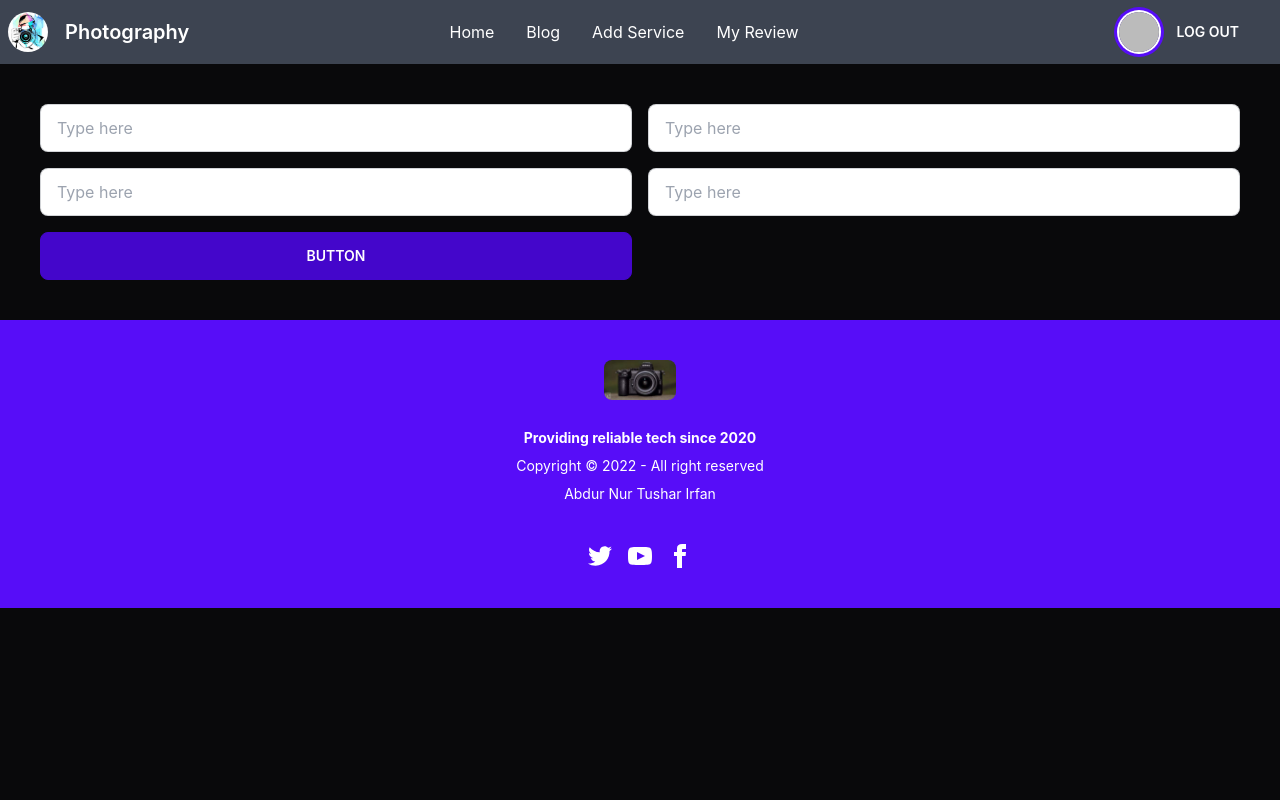
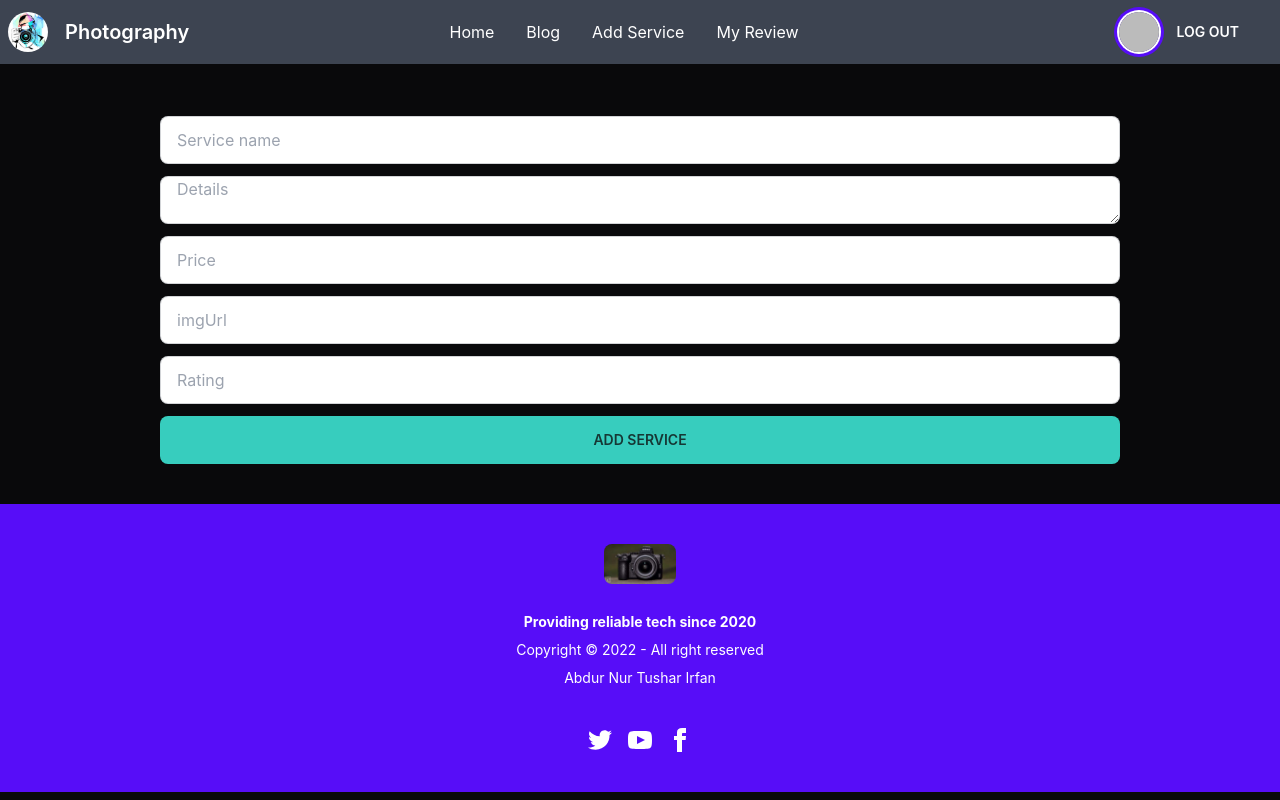
Before and after one commit to Abdur-Nur-Tushar-Irfan/assignment-11-client-side, a React (Create React App) app: page /addservice in a window 1280 px wide. Built offline with nearby package versions, Linux system fonts and the light colour scheme; no server answers; sample sign-in values are in the browser's storage.

Commit message:
banner added

```diff
--- a/src/Routes/Routes.js
+++ b/src/Routes/Routes.js
@@ -35,12 +35,12 @@ export const routes=createBrowserRouter([
             {
                 path:'/allservices',
                 element:<AllServices></AllServices>,
-                loader:()=>fetch('http://localhost:5000/allservices')
+                loader:()=>fetch('https://assignment-11-server-cyan.vercel.app/allservices')
             },
             {
                 path:'/showDetails/:id',
                 element:<ShowDetails></ShowDetails>,
-                loader:({params})=>fetch(`http://localhost:5000/services/${params.id}`)
+                loader:({params})=>fetch(`https://assignment-11-server-cyan.vercel.app/services/${params.id}`)
             },
             {
                 path:'/myreview',
--- a/src/components/AddService/AddService.js
+++ b/src/components/AddService/AddService.js
@@ -1,18 +1,93 @@
-import React from 'react';
+import React from "react";
+import { toast } from "react-hot-toast";
+import useTitle from "../../hooks/useTitle";
 
 const AddService = () => {
+    useTitle("addService");
+    const handleAddService = (e) => {
+        e.preventDefault();
+        const form = e.target;
+        const title = form.name.value;
+        const details = form.details.value;
+        const price = form.price.value;
+        const image_url = form.photoUrl.value;
+        const number = form.rating.value;
+        const service = {
+            title,
+            details,
+            price,
+            image_url,
+            rating: { number: number, badge: "Excellent" },
+        };
+        fetch("https://assignment-11-server-cyan.vercel.app/addService", {
+            method: "POST",
+            headers: { "Content-Type": "application/json" },
+            body: JSON.stringify(service),
+        })
+            .then((res) => res.json())
+            .then((data) => {
+                if (data.acknowledged) {
+                    form.reset();
+                    toast.success("Service add successfully");
+                }
+            });
+    };
     return (
-        <div>
-            <div className='grid md:grid-cols-1 lg:grid-cols-2 m-10 gap-4'>
-
-                    <input type="text" placeholder="Type here" className="input input-bordered w-full " />
-                    <input type="text" placeholder="Type here" className="input input-bordered w-full " />
-                    <input type="text" placeholder="Type here" className="input input-bordered w-full " />
-                    <input type="text" placeholder="Type here" className="input input-bordered w-full " />
-                    <button className="btn btn-active btn-primary">Button</button>
-
-            </div>
-
+        <div className="w-3/4 mx-auto py-10">
+            <form onSubmit={handleAddService}>
+                <div className="form-control mt-3">
+                    <input
+                        type="text"
+                        name="name"
+                        required
+                        placeholder="Service name"
+                        className="input input-bordered"
+                    />
+                </div>
+                <div className="form-control mt-3">
+                    <textarea
+                        type="text"
+                        name="details"
+                        required
+                        placeholder="Details"
+                        className="input input-bordered"
+                    />
+                </div>
+                <div className="form-control mt-3">
+                    <input
+                        type="text"
+                        name="price"
+                        required
+                        placeholder="Price"
+                        className="input input-bordered"
+                    />
+                </div>
+                <div className="form-control mt-3">
+                    <input
+                        type="text"
+                        name="photoUrl"
+                        required
+                        placeholder="imgUrl"
+                        className="input input-bordered"
+                    />
+                </div>
+                <div className="form-control mt-3">
+                    <input
+                        type="text"
+                        name="rating"
+                        required
+                        placeholder="Rating"
+                        className="input input-bordered"
+                    />
+                </div>
+                <div className="form-control mt-3">
+                    <input
+                        type="submit"
+                        value="Add Service"
+                        className="btn-accent btn  input-bordered"
+                    />
+                </div>
+            </form>
         </div>
     );
 };
--- a/src/components/Home/Banner/Banner.js
+++ b/src/components/Home/Banner/Banner.js
@@ -4,11 +4,11 @@ import { Link } from 'react-router-dom';
 const Banner = () => {
     return (
         <div>
-            <div className="hero min-h-screen" style={{ backgroundImage: `url("https://images.pexels.com/photos/1444442/pexels-photo-1444442.jpeg?auto=compress&cs=tinysrgb&w=600")` }}>
+            <div className="hero min-h-screen" style={{ backgroundImage: `url("https://images.pexels.com/photos/154243/pexels-photo-154243.jpeg?auto=compress&cs=tinysrgb&w=1260&h=750&dpr=1")` }}>
                 <div className="hero-overlay bg-opacity-60"></div>
                 <div className="hero-content text-center text-neutral-content">
                     <div className="max-w-md">
-                        <h1 className="mb-5 text-5xl font-bold">Photography</h1>
+                        <h1 className="mb-5 text-5xl font-bold">Capture Your Precious Moments With Us</h1>
                         <p className="mb-5">The word Photography literally means 'drawing with light', which derives from the Greek photo, meaning light and graph, meaning to draw</p>
                         <Link to='/allservices'><button className="btn btn-primary">Get Started</button></Link>
                     </div>
--- a/src/components/Home/Home/Home.js
+++ b/src/components/Home/Home/Home.js
@@ -1,6 +1,7 @@
 import React from 'react';
 import useTitle from '../../../hooks/useTitle';
 import Banner from '../Banner/Banner';
+import HomeReview from '../HomeReview/HomeReview';
 import Services from '../Services/Services';
 
 const Home = () => {
@@ -9,6 +10,7 @@ const Home = () => {
         <div>
            <Banner></Banner>
            <Services></Services>
+           <HomeReview></HomeReview>
         </div>
     );
 };
--- /dev/null
+++ b/src/components/Home/HomeReview/HomeReview.js
@@ -0,0 +1,21 @@
+import React from 'react';
+
+const HomeReview = () => {
+    return (
+        <div>
+            <h1 className='text-white text-3xl'></h1>
+            <div className="hero" style={{ backgroundImage: `url("https://images.pexels.com/photos/167832/pexels-photo-167832.jpeg?auto=compress&cs=tinysrgb&w=1260&h=750&dpr=1")` }}>
+                <div className="hero-overlay bg-opacity-60"></div>
+                <div className="hero-content text-center text-neutral-content">
+                    <div className="max-w-md">
+                        <h1 className="mb-5 text-4xl font-bold">Still,have a question?</h1>
+                        <p className="mb-5">What Is Photography? Photography is the art of capturing light with a camera, usually via a digital sensor or film, to create an image. With the right camera equipment, you can even photograph wavelengths of light invisible to the human eye, including UV, infrared, and radio.</p>
+                        <button className="btn  btn-ghost">Contact Us</button>
+                    </div>
+                </div>
+            </div>
+        </div>
+    );
+};
+
+export default HomeReview;
--- a/src/components/Home/Services/Services.js
+++ b/src/components/Home/Services/Services.js
@@ -5,7 +5,7 @@ import Service from '../Service/Service';
 const Services = () => {
     const [services, setServices] = useState([])
     useEffect(() => {
-        fetch('http://localhost:5000/services')
+        fetch('https://assignment-11-server-cyan.vercel.app/services')
             .then(res => res.json())
             .then(data => setServices(data))
     }, [])
--- a/src/components/MyReview/MyReview.js
+++ b/src/components/MyReview/MyReview.js
@@ -8,7 +8,7 @@ const MyReview = () => {
     const { user } = useContext(AuthContext)
     const [reviews, setReviews] = useState([])
     useEffect(() => {
-        fetch(`http://localhost:5000/reviews?email=${user?.email}`,{
+        fetch(`https://assignment-11-server-cyan.vercel.app/reviews?email=${user?.email}`,{
             headers:{
                 authorization: `Bearer ${localStorage.getItem('token')}`
             }
@@ -20,7 +20,7 @@ const MyReview = () => {
      const handleDelete =(id)=>{
         const proceed=window.confirm('Are you sure you want to delete')
         if(proceed){
-            fetch(`http://localhost:5000/reviews/${id}`,{
+            fetch(`https://assignment-11-server-cyan.vercel.app/reviews/${id}`,{
                 method:'DELETE'
             })
             .then(res=>res.json())
```
Also changed, not shown: src/components/Login/Login.js (+29 -29 lines), src/components/ReviewCard/ReviewCard.js (+21 -5 lines), src/components/ShowDetails/ShowDetails.js (+4 -4 lines).
